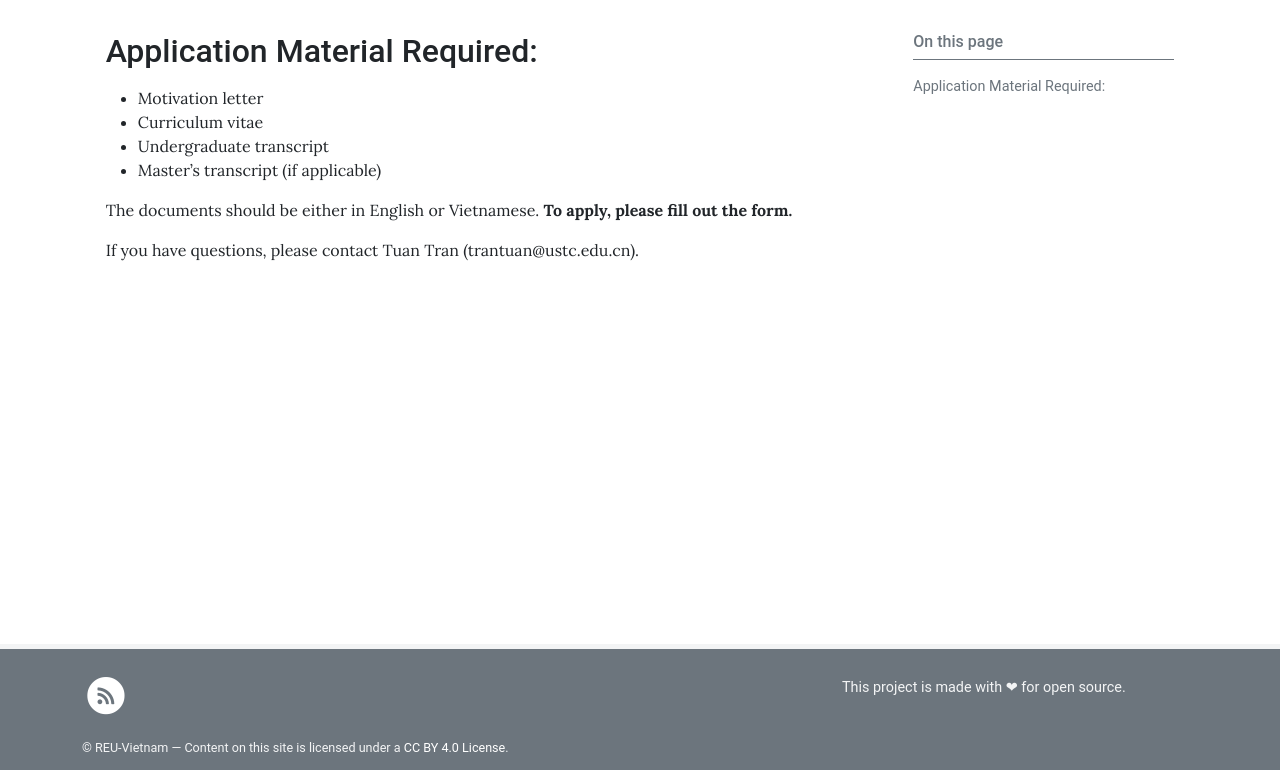
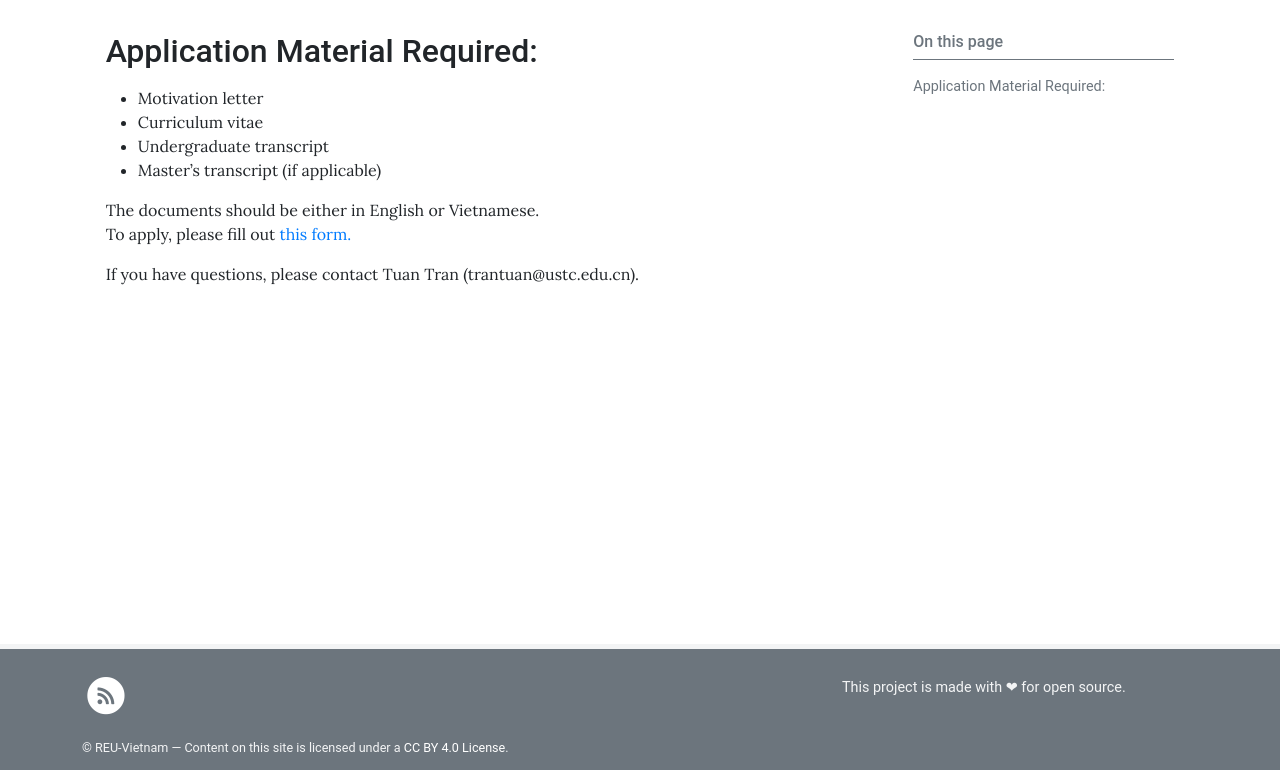
Before and after one commit to adm-vietnam/adm-vietnam.github.io, a Jekyll site: the page built from pages/application.md, in a window 1280 px wide. Shown: the part 259-1029 px from the top of the page. Built offline with Jekyll 4.4.1, drawn with Linux system fonts in a browser that asks for light colours.

Commit message:
Update application.md

```diff
--- a/pages/application.md
+++ b/pages/application.md
@@ -16,7 +16,7 @@ toc: true
 - Undergraduate transcript
 - Master's transcript (if applicable)
 
-The documents should be either in English or Vietnamese.
-**To apply, please fill out the form.**
+The documents should be either in English or Vietnamese. <br>
+To apply, please fill out <a href="https://docs.google.com/forms/d/e/1FAIpQLScMvQ1vhoTXmghGyszDjN7YAzwAjr8en6NTjskOlVDDbfPPwQ/viewform?usp=sf_link">this form.</a>
 
 If you have questions, please contact Tuan Tran (trantuan@ustc.edu.cn).
```
